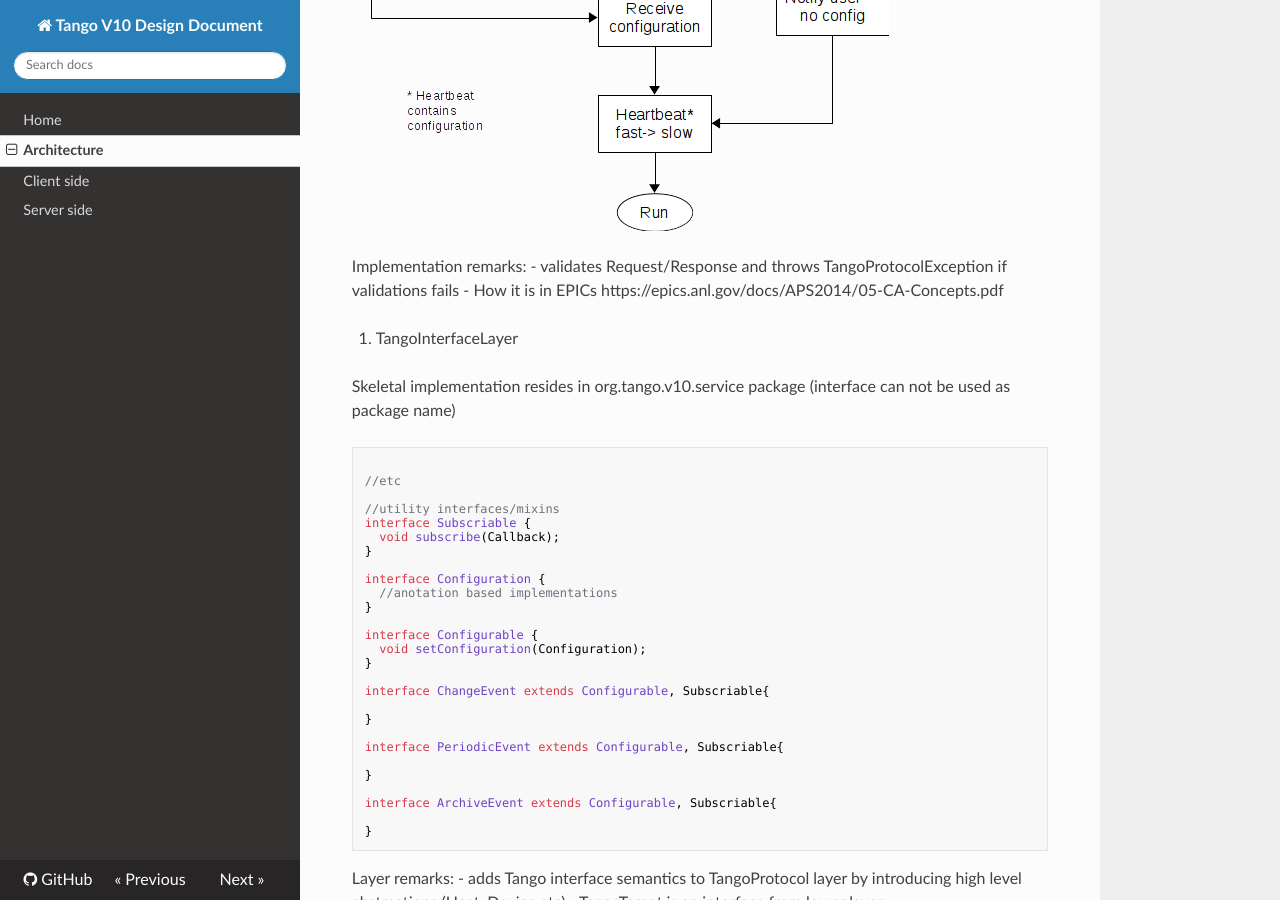
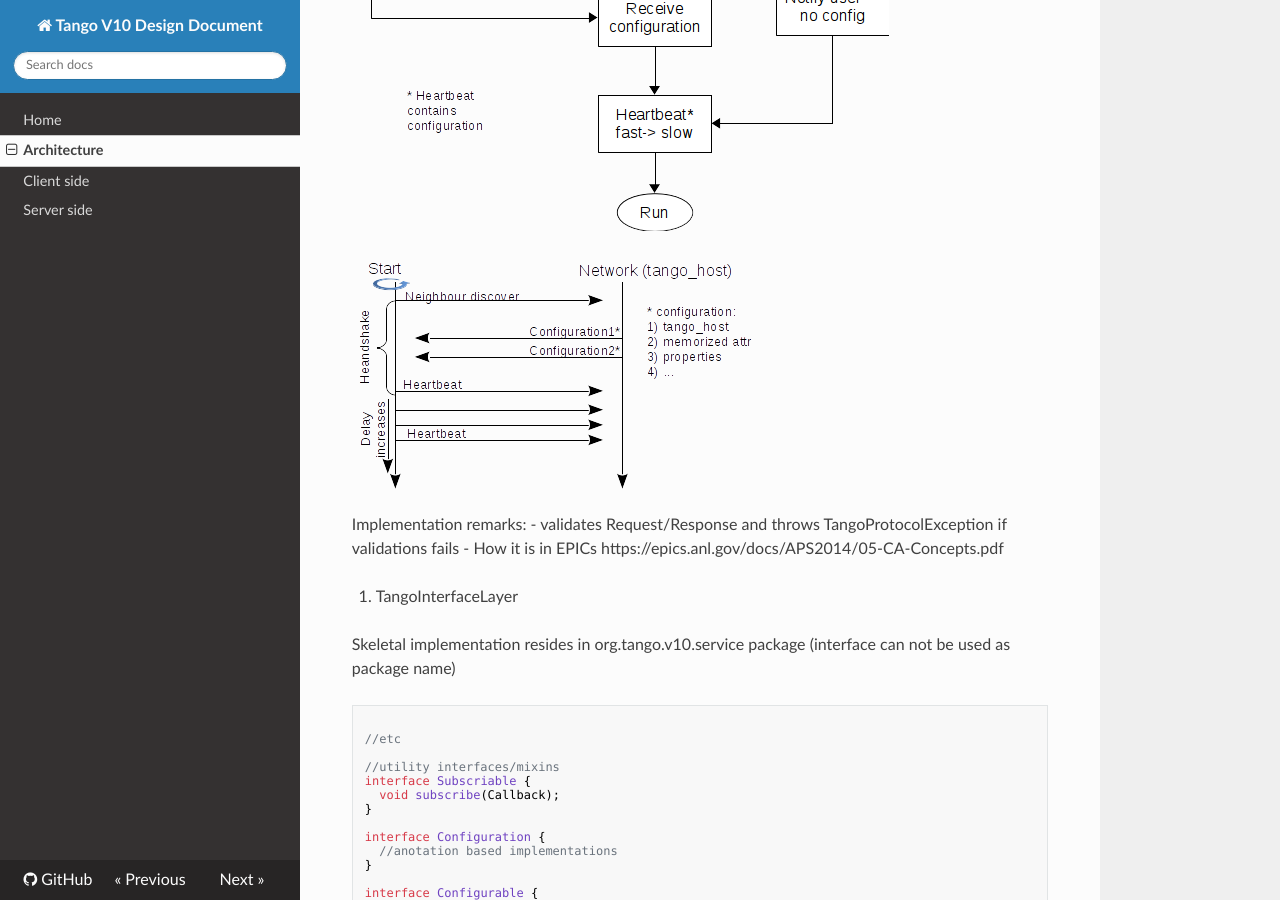
Before and after one commit to Ingvord/tango-v10-design-doc, an MkDocs documentation site: the page built from docs/architecture.md, in a window 1280 px wide and 900 px high, scrolled down 2235 px. Built offline with MkDocs 1.6.1, drawn with Linux system fonts in a browser that asks for light colours; nearby versions of some CDN libraries; old or Windows-style settings are respelled for this version of MkDocs.

Commit message:
Update architecture.md

```diff
--- a/docs/architecture.md
+++ b/docs/architecture.md
@@ -19,6 +19,9 @@ Implementation remarks:
 Skeletal implementation resides in org.tango.v10.protocol package
 
 ![](images/server_start_block_sch.png)
+
+
+![](images/sequence_diagr_server_start.png)
 
 Implementation remarks:
 - validates Request/Response and throws TangoProtocolException if validations fails
```
